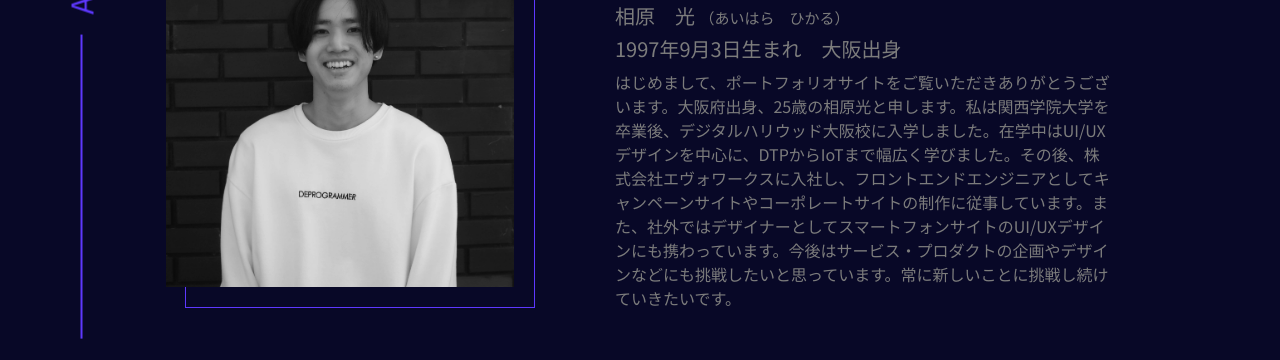
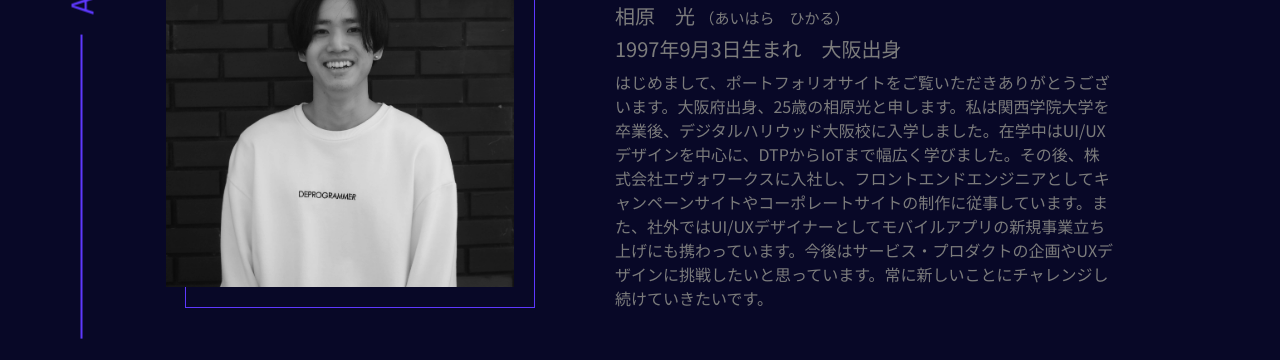
Before and after one commit to aihika/portfolio, a plain HTML site: page portfolio/index.html in a window 1280 px wide. Shown: the part 1023-1383 px from the top of the page. Drawn offline with nearby package versions, Linux system fonts and the light colour scheme.

Commit message:
Add files via upload

```diff
--- a/portfolio/index.html
+++ b/portfolio/index.html
@@ -71,7 +71,7 @@
             <div class="text-border"></div>
             <p class="profile-text-name">相原　光 <span class="kana">（あいはら　ひかる）</span></p>
             <p class="profile-text-birthday">1997年9月3日生まれ　大阪出身</p>
-            <p class="profile-text-message">はじめまして、ポートフォリオサイトをご覧いただきありがとうございます。大阪府出身、25歳の相原光と申します。私は関西学院大学を卒業後、デジタルハリウッド大阪校に入学しました。在学中はUI/UXデザインを中心に、DTPからIoTまで幅広く学びました。その後、株式会社エヴォワークスに入社し、フロントエンドエンジニアとしてキャンペーンサイトやコーポレートサイトの制作に従事しています。また、社外ではデザイナーとしてスマートフォンサイトのUI/UXデザインにも携わっています。今後はサービス・プロダクトの企画やデザインなどにも挑戦したいと思っています。常に新しいことに挑戦し続けていきたいです。</p>
+            <p class="profile-text-message">はじめまして、ポートフォリオサイトをご覧いただきありがとうございます。大阪府出身、25歳の相原光と申します。私は関西学院大学を卒業後、デジタルハリウッド大阪校に入学しました。在学中はUI/UXデザインを中心に、DTPからIoTまで幅広く学びました。その後、株式会社エヴォワークスに入社し、フロントエンドエンジニアとしてキャンペーンサイトやコーポレートサイトの制作に従事しています。また、社外ではUI/UXデザイナーとしてモバイルアプリの新規事業立ち上げにも携わっています。今後はサービス・プロダクトの企画やUXデザインに挑戦したいと思っています。常に新しいことにチャレンジし続けていきたいです。</p>
           </div>
         </div>
       </div>
```
